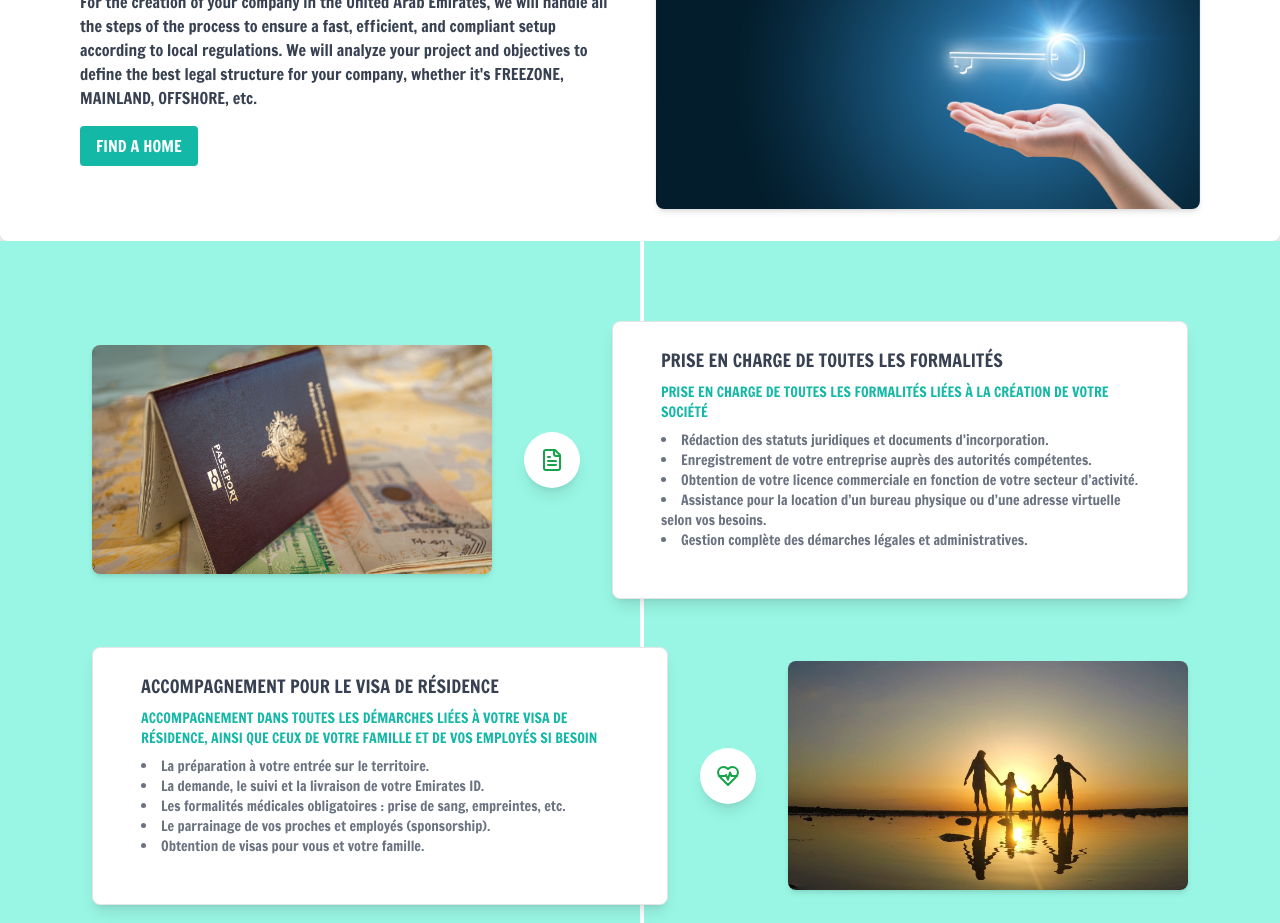
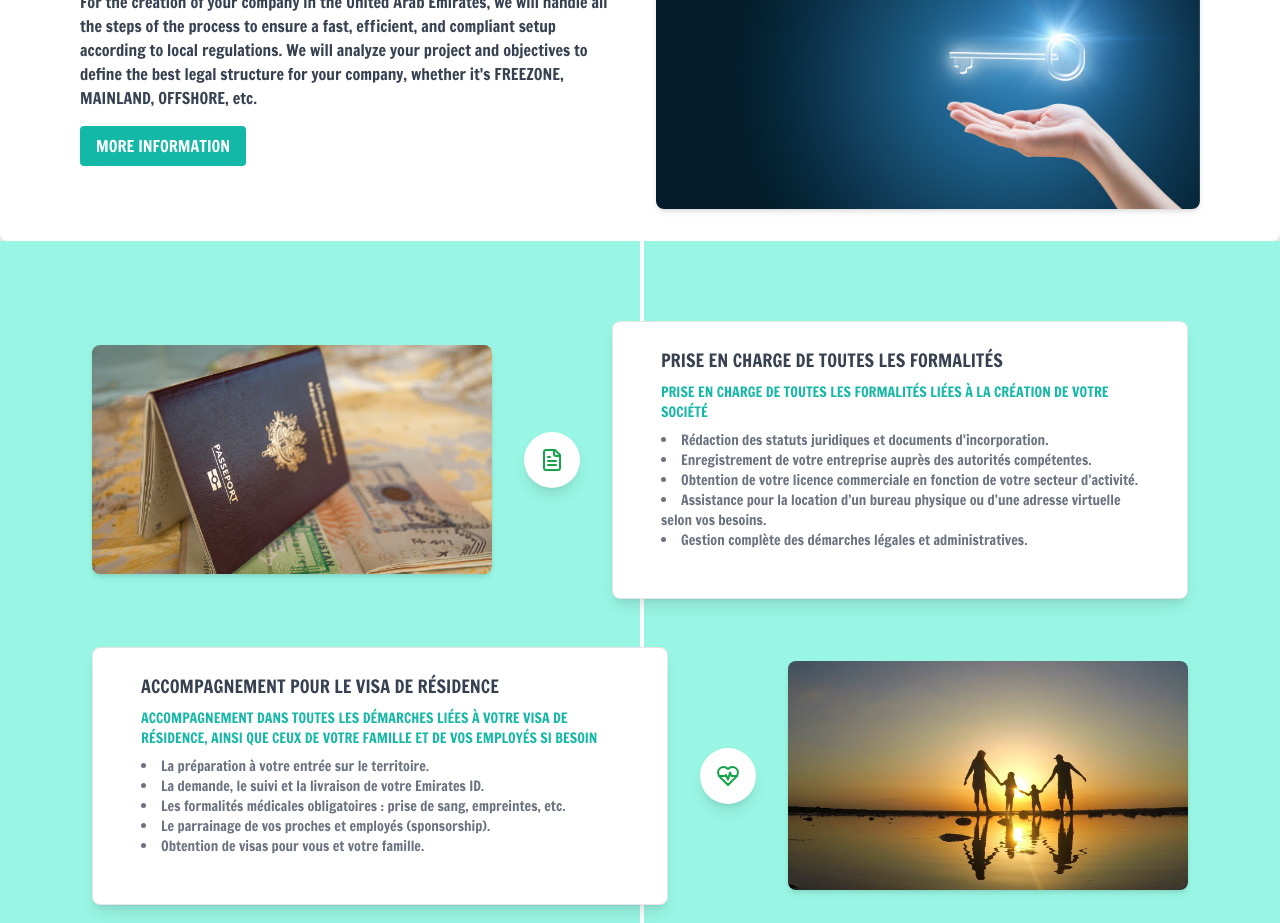
Before and after one commit to tiray972/ExpatLife, a Next.js app: page /en/accompagnement in a window 1280 px wide. Shown: the part 1200-2123 px from the top of the page. Built offline with nearby package versions, Linux system fonts and the light colour scheme; no server answers; what web-push would draw is missing.

Commit message:
fix link

```diff
--- a/src/app/[Lang]/accompagnement/page.js
+++ b/src/app/[Lang]/accompagnement/page.js
@@ -123,9 +123,9 @@ export default async function  acompagnementpage({params}) {
             <p className="text-gray-700 mb-4">
               {dictionary.support.servi_p}
             </p>
-            <Link href="/location">
+            <Link href="mailto:contact@expatlife-uae.com">
               <button className="bg-teal-500 text-white font-bold py-2 px-4 rounded hover:bg-teal-600">
-                {dictionary.home.hero_find_home}
+                {dictionary.home.more_info}
               </button>
             </Link>
           </div>
@@ -160,7 +160,7 @@ export default async function  acompagnementpage({params}) {
             {dictionary.support.your_com_p2}
             </p>
             {/* <p className="text-teal-500 mb-4">{dictionary.home.be_patient}</p> */}
-            <Link href={"mailto:contact@expatlife-uae.com"}>
+            <Link href={"ugm-communication.com"}>
               <button className="bg-teal-500 text-white font-bold py-2 px-4 rounded hover:bg-teal-600">
                 {dictionary.home.more_info}
               </button>
--- a/src/lib/i18n/dictionaries/fr.json
+++ b/src/lib/i18n/dictionaries/fr.json
@@ -126,7 +126,7 @@
     "servi_p":"Pour la création de votre entreprise aux Émirats arabes unis, nous prendrons en charge toutes les étapes du processus afin de vous garantir une installation rapide, efficace et conforme aux réglementations locales.Nous analyserons votre projet et vos objectifs afin de définir la meilleure structure juridique pour votre entreprise parmi la FREEZONE, la MAINLAND, OFF SHORE etc...",
     "your_com":"communication et visibilité",
     "your_com_p1":"se démarquer grâce à nos partenaires",
-    "your_com_p2":"Nous vous accompagnons dans la structuration de votre communication et le développement de votre présence.Cela passe par la création et l’optimisation de votre identité visuelle (logo, branding), la conception de votre site web et la gestion de votre e-réputation. Nous mettonsen place des stratégies digitales sur les réseaux sociaux, la publicité ciblée et les campagnes de communication. Nous vous connectons avec des experts reconnus afin d’amplifier votre notoriété et d’assurer la croissance de votre activité.",
+    "your_com_p2":"Nous vous accompagnons dans la structuration de votre communication et le développement de votre présence.Cela passe par la création et l’optimisation de votre identité visuelle (logo, branding), la conception de votre site web et la gestion de votre e-réputation. Nous mettons en place des stratégies digitales sur les réseaux sociaux, la publicité ciblée et les campagnes de communication. Nous vous connectons avec des experts reconnus afin d’amplifier votre notoriété et d’assurer la croissance de votre activité.",
     "creatSas":"Creer ma société"
   }
 }
```
